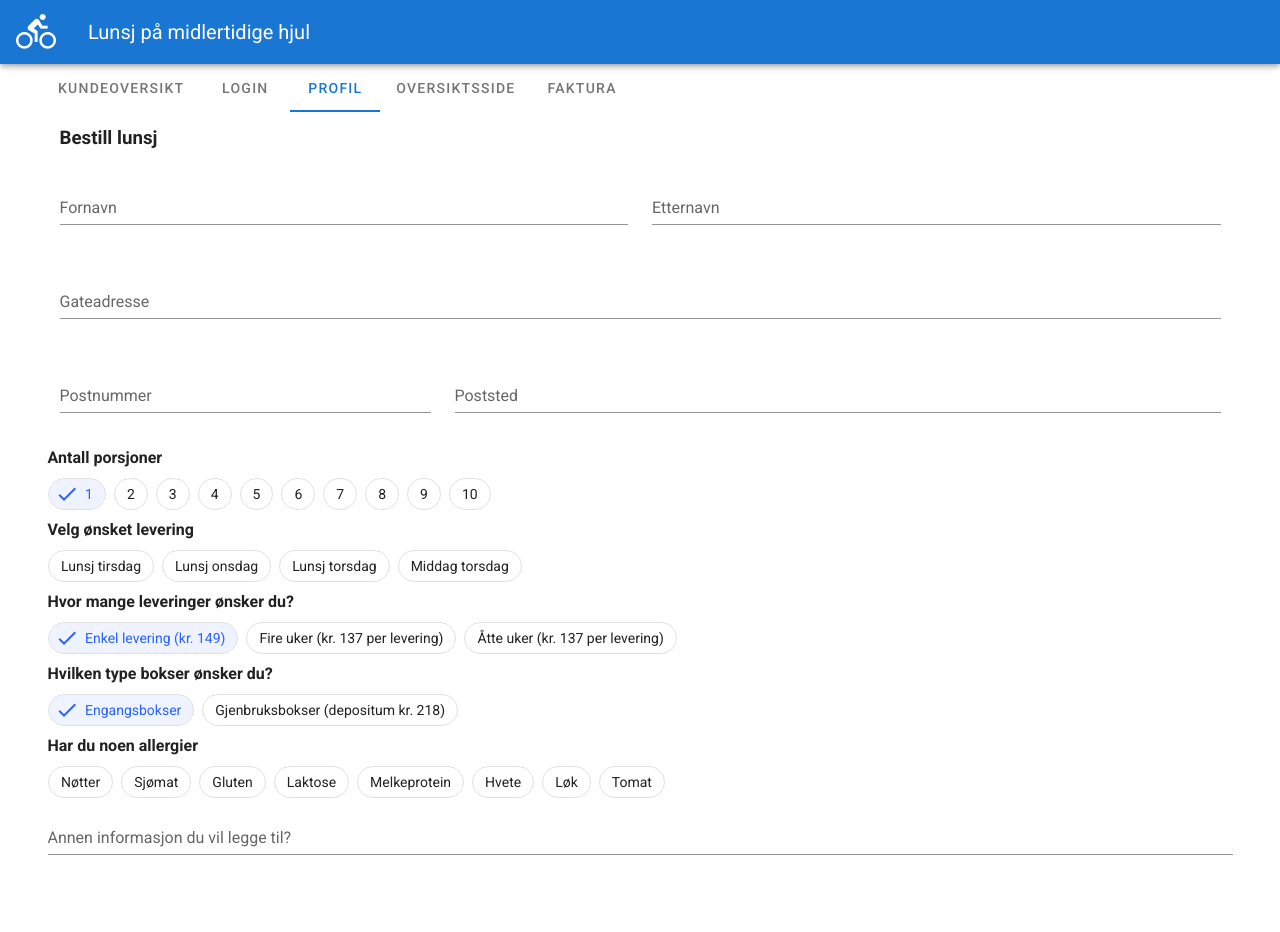
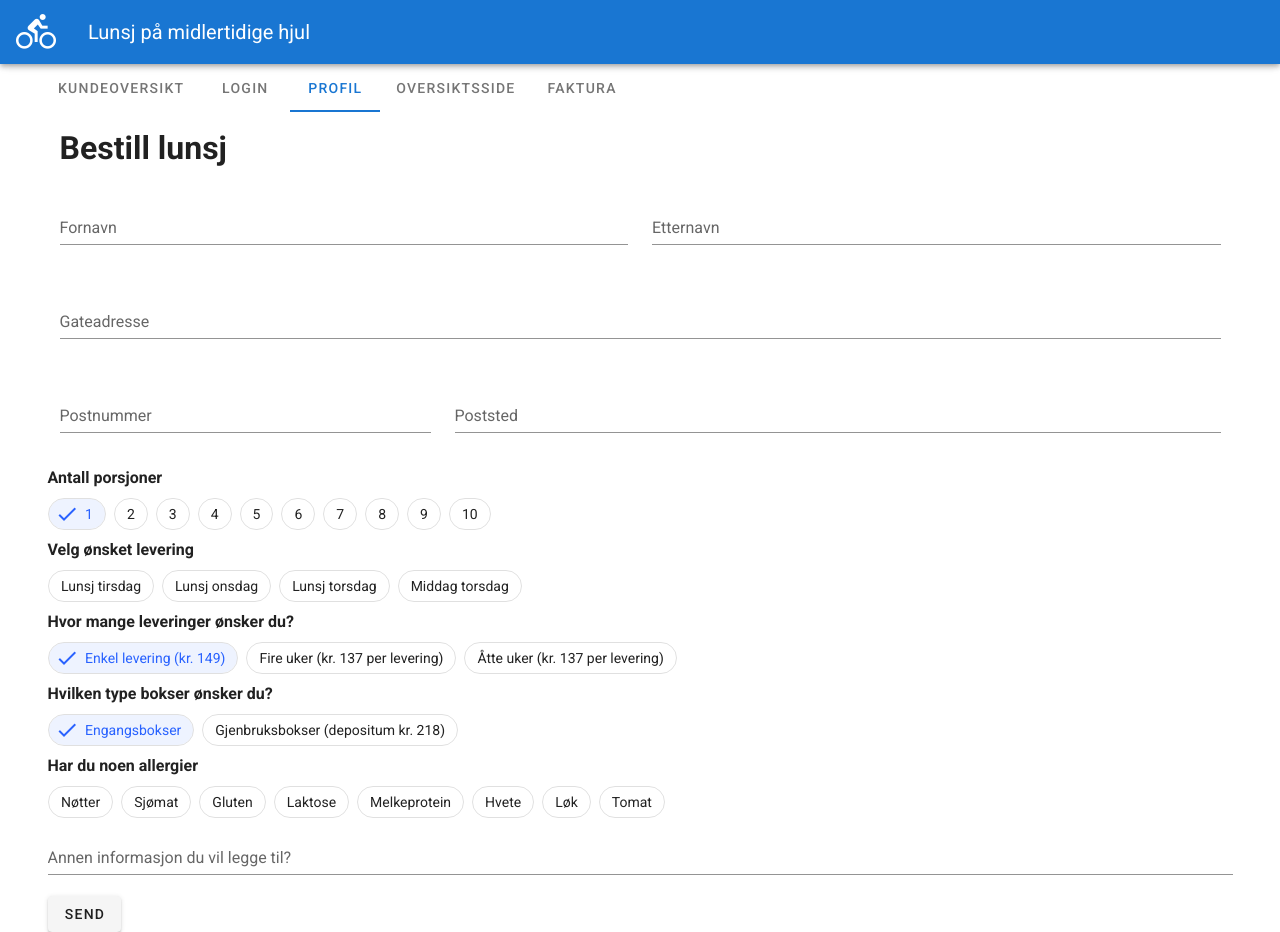
Before and after one commit to synnesorensen/bachelor, a Vue app in the folder clients/webclient/: page / in a window 1280 px wide. Both pictures are taken after a click on the tab "PROFIL". Before the commit the page ends 876 px from the top, so only its background shows below. Built offline with nearby package versions, Linux system fonts and the light colour scheme.

Commit message:
Added button

```diff
--- a/clients/webclient/src/components/CustomerOrder.vue
+++ b/clients/webclient/src/components/CustomerOrder.vue
@@ -2,7 +2,7 @@
 	<v-container>
 		<v-row>
 			<v-col>
-				<h3>Bestill lunsj</h3>
+				<h1>Bestill lunsj</h1>
 			</v-col>
 		</v-row>
 		<v-row class="text-center">
@@ -145,6 +145,9 @@
         <v-row>
             <v-text-field label="Annen informasjon du vil legge til?" v-model="Annet"></v-text-field>
         </v-row>
+        <v-row>
+            <v-btn>Send</v-btn>
+        </v-row>
 	</v-container>
 </template>
 
```
